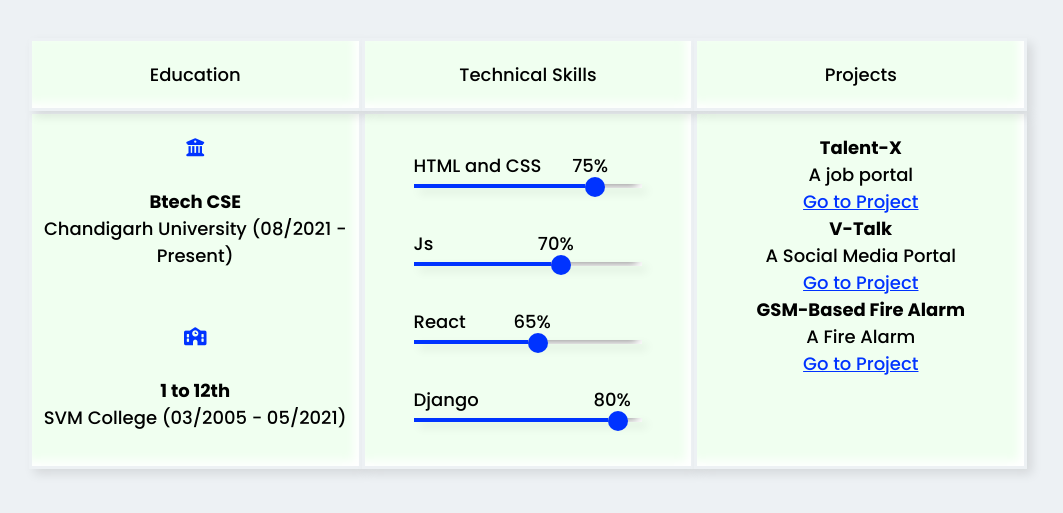
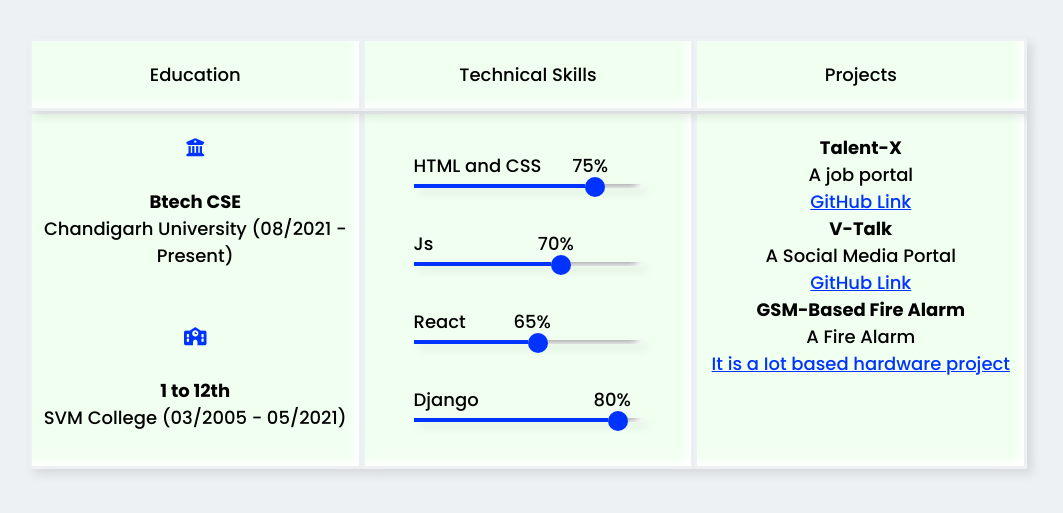
Before and after one commit to Sateesh2004/portfolio, a Django app: page /resume/ in a window 1280 px wide. Shown: the part 230-743 px from the top of the page, without its empty margins (112-1175 px from the left). Run offline with Django 4.2, Linux system fonts and the light colour scheme; some web fonts are replaced.

Commit message:
Resume Changed

```diff
--- a/pages/templates/pages/resume.html
+++ b/pages/templates/pages/resume.html
@@ -98,33 +98,22 @@
 
                 </div>
                 <div class="child" id="child3">
-                    <div class="main-line1">
-                        <div class="first-card">
-                            <div>
+
                             <h4>Talent-X</h4>
                             <p>A job portal</p>
-                            <a href="">Go to Project</a>
+                            <a href="">GitHub Link</a>
                             <h4>V-Talk</h4>
                             <p>A Social Media Portal</p>
-                            <a href="">Go to Project</a>
-                        </div>
-                        </div>
-                    </div>
-                    <div class="first-dot"></div>
-                    <div class="main-line2">
-                     <div class="second-card">
-                        <div>
+                            <a href="https://github.com/Sateesh2004/V-Talk" target="_blank">GitHub Link</a>
                             <h4>GSM-Based Fire Alarm</h4>
                             <p>A Fire Alarm</p>
-                            <a href="">Go to Project</a>
+                            <a href="">It is a Iot based hardware project</a>
 
-                        </div>
-                     </div>
-                    </div>
-                    <div class="second-dot"></div>
-                     <div class="main-line3"></div>
                 </div>
-            </div>
+
+
+
+
         </div>
     </section>
     <script>
```
